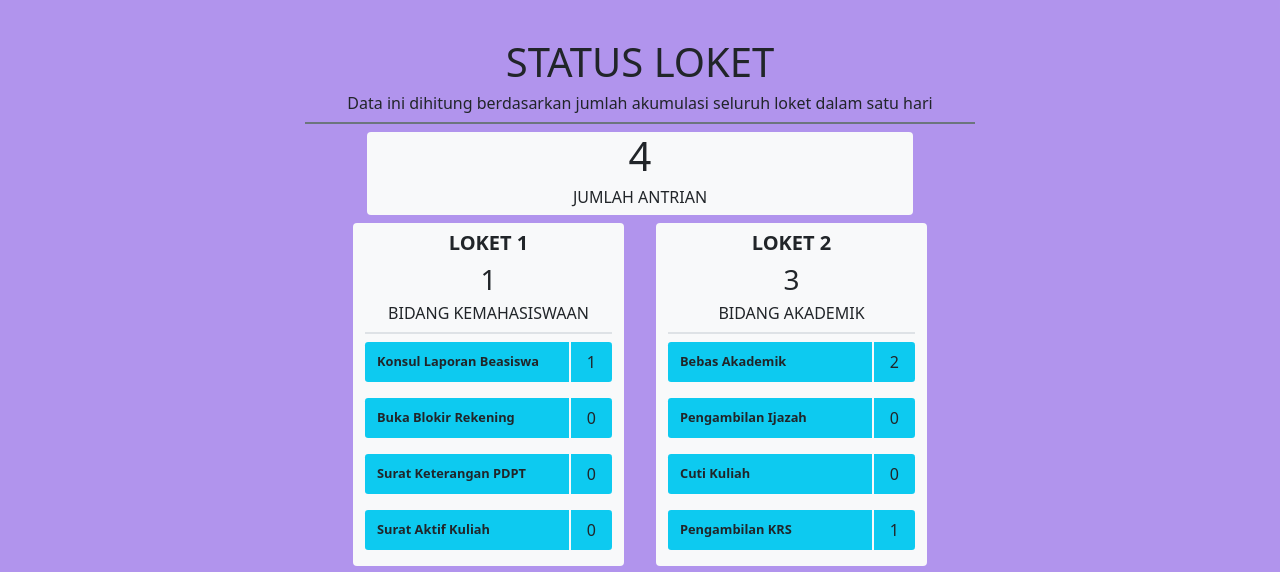
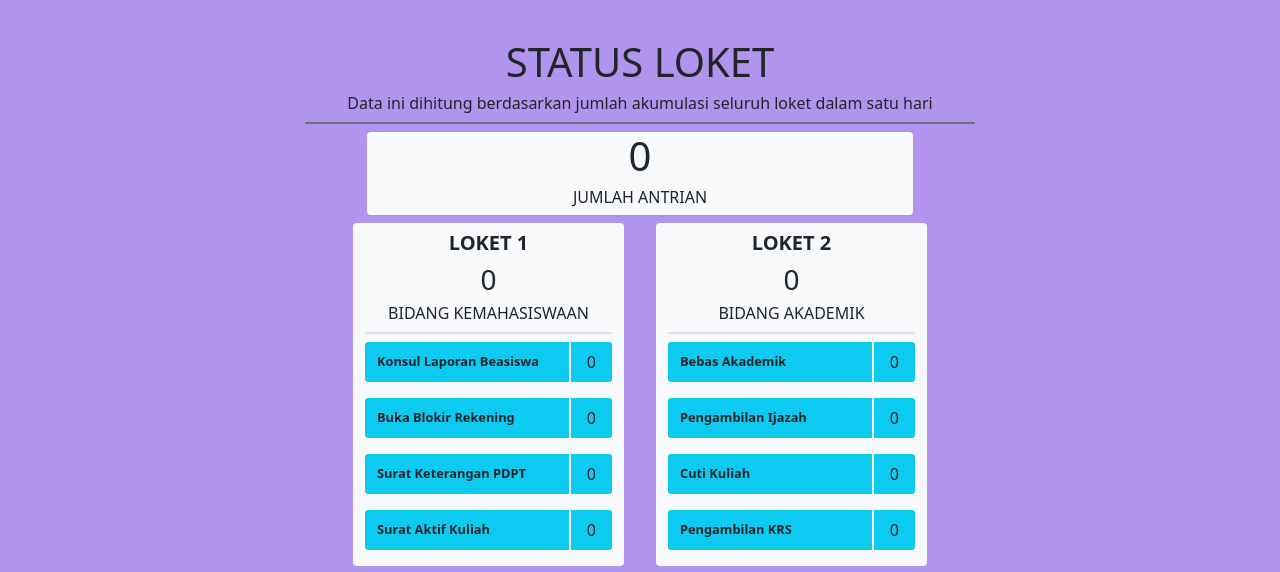
Before and after one commit to EnigmaC-Team/antrian-app-reactjs, a React (Create React App) app: page / in a window 1280 px wide. Shown: the part 1520-2092 px from the top of the page. Built offline with nearby package versions, Linux system fonts and the light colour scheme; no server answers.

Commit message:
[FEATURE] able to fecth with axios

```diff
--- a/package.json
+++ b/package.json
@@ -17,9 +17,11 @@
     "cors": "^2.8.5",
     "firebase": "^9.1.3",
     "react": "^17.0.2",
+    "react-countup": "^6.0.0",
     "react-dom": "^17.0.2",
     "react-scripts": "4.0.3",
     "react-scroll": "^1.8.4",
+    "react-visibility-sensor": "^5.1.1",
     "web-vitals": "^1.0.1"
   },
   "scripts": {
--- a/src/loket/loket.js
+++ b/src/loket/loket.js
@@ -1,17 +1,21 @@
+import { useEffect, useState } from "react";
+import axios from 'axios';
 import "./loket.css";
+import CountUp from 'react-countup';
+import VisibilitySensor from 'react-visibility-sensor';
 
 export function Loket() {
-  const semuaLoket = {
-    total : 4,
+  const semuaLokets = {
+    total : 0,
     isi :[
       {
         loket: "Loket 1",
         nama: "Bidang Kemahasiswaan",
-        total: 1,
+        jumlah: 0,
         isi: [
           {
             nama: "Konsul Laporan Beasiswa",
-            jumlah: 1,
+            jumlah: 0,
           },
           {
             nama: "Buka Blokir Rekening",
@@ -30,11 +34,11 @@ export function Loket() {
       {
         loket: "loket 2",
         nama: "Bidang Akademik",
-        total: 3,
+        jumlah: 0,
         isi: [
           {
             nama: "Bebas Akademik",
-            jumlah: 2,
+            jumlah: 0,
           },
           {
             nama: "Pengambilan Ijazah",
@@ -46,12 +50,20 @@ export function Loket() {
           },
           {
             nama: "Pengambilan KRS",
-            jumlah: 1,
+            jumlah: 0,
           },
         ],
       },
     ]
   };
+
+  const [semuaLoket, setSemuaLoket] = useState(semuaLokets)
+
+  useEffect(() => {
+    axios
+      .get("https://antrian-api.herokuapp.com/loket")
+      .then(response => setSemuaLoket(response.data));
+  }, []);
 
   return (
     <div className="container">
@@ -66,7 +78,15 @@ export function Loket() {
         <div className="container mt-2">
           <div className="row px-1 px-lg-0">
             <div className="col-lg-6 bg-login bg-light text-dark mx-auto rounded-2 all-center flex-column">
-              <h1 className="font-counter mt-2 mt-lg-0 fs-1">{semuaLoket.total}</h1>
+              <h1 className="font-counter mt-2 mt-lg-0 fs-1">
+                <CountUp end={semuaLoket.total} duration={1} redraw={true}>
+                  {({ countUpRef, start }) => (
+                    <VisibilitySensor onChange={start} delayedCall>
+                        <span ref={countUpRef} />
+                    </VisibilitySensor>
+                  )}
+                </CountUp>
+              </h1>
               <h6 className="fw-light mb-4 mb-lg-2 fs-6">JUMLAH ANTRIAN</h6>
             </div>
           </div>
@@ -78,7 +98,15 @@ export function Loket() {
                 <div className="col-lg-3 bg-login bg-light text-dark rounded-2 all-center flex-column mx-lg-3 my-2">
                   <div className="border-2 border-bottom w-100 text-center mb-2">
                     <h6 className="fw-bold fs-5 mt-2 text-uppercase">{loket.loket}</h6>
-                    <h6 className="fw-light fs-3">{loket.total}</h6>
+                    <h6 className="fw-light fs-3">
+                      <CountUp end={loket.jumlah} duration={1} redraw={true}>
+                        {({ countUpRef, start }) => (
+                          <VisibilitySensor onChange={start} delayedCall>
+                              <span ref={countUpRef} />
+                          </VisibilitySensor>
+                        )}
+                      </CountUp>
+                    </h6>
                     <h6 className="fw-normal fs-6 mt-2 text-uppercase">{loket.nama}</h6>
                   </div>
                   {loket.isi.map((isi) => {
@@ -87,7 +115,15 @@ export function Loket() {
                         <dt className="col-10 d-flex align-items-center text-start border-light border-2 border-end font-sub-loket">
                           {isi.nama}
                         </dt>
-                        <dd className="col-2 pt-2 all-center">{isi.jumlah}</dd>
+                        <dd className="col-2 pt-2 all-center">
+                          <CountUp end={isi.jumlah} duration={1} redraw={true}>
+                            {({ countUpRef, start }) => (
+                              <VisibilitySensor onChange={start} delayedCall>
+                                  <span ref={countUpRef} />
+                              </VisibilitySensor>
+                            )}
+                          </CountUp>
+                          </dd>
                       </dl>
                     )
                   })}
```
Also changed, not shown: 2 other files (tests, documents, lock files or other folders).
